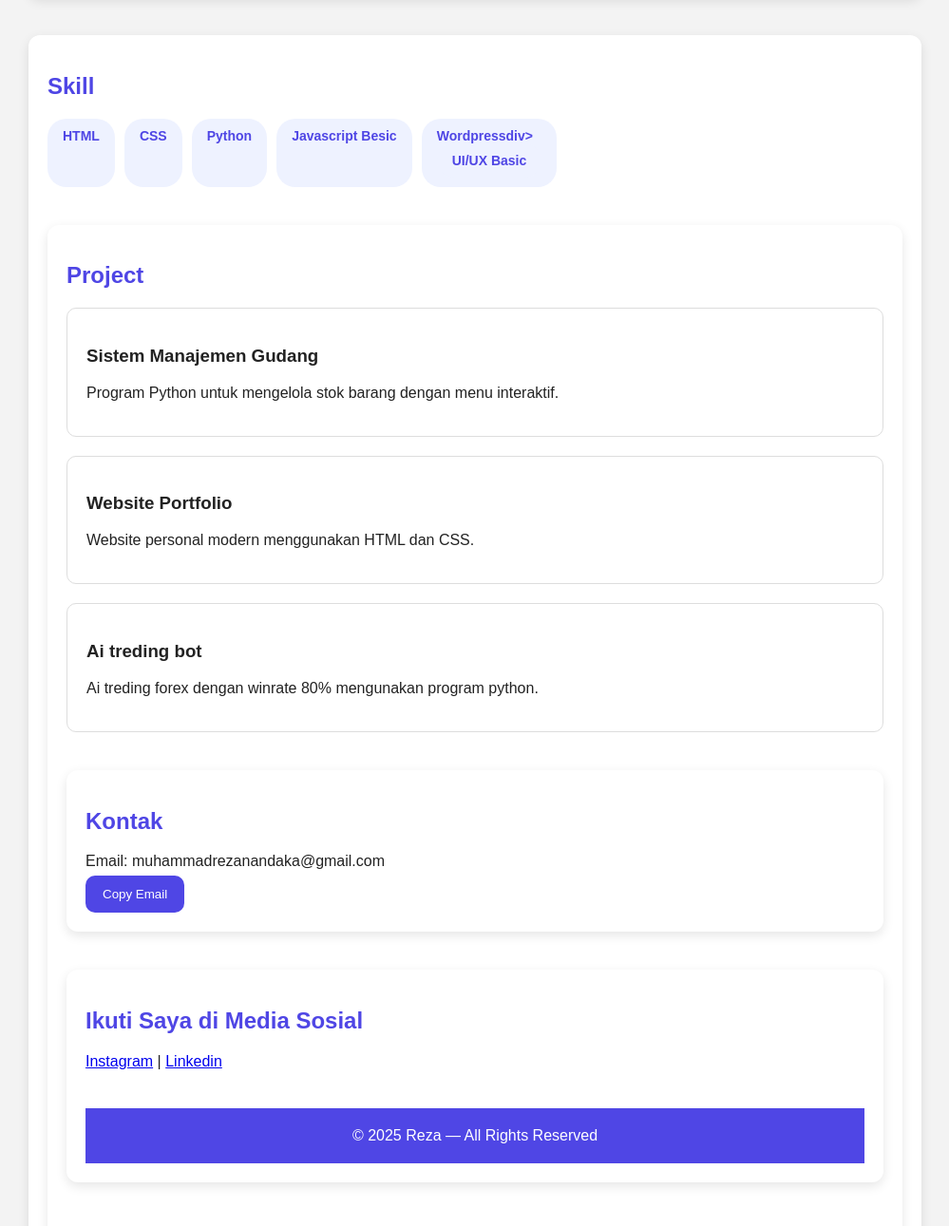
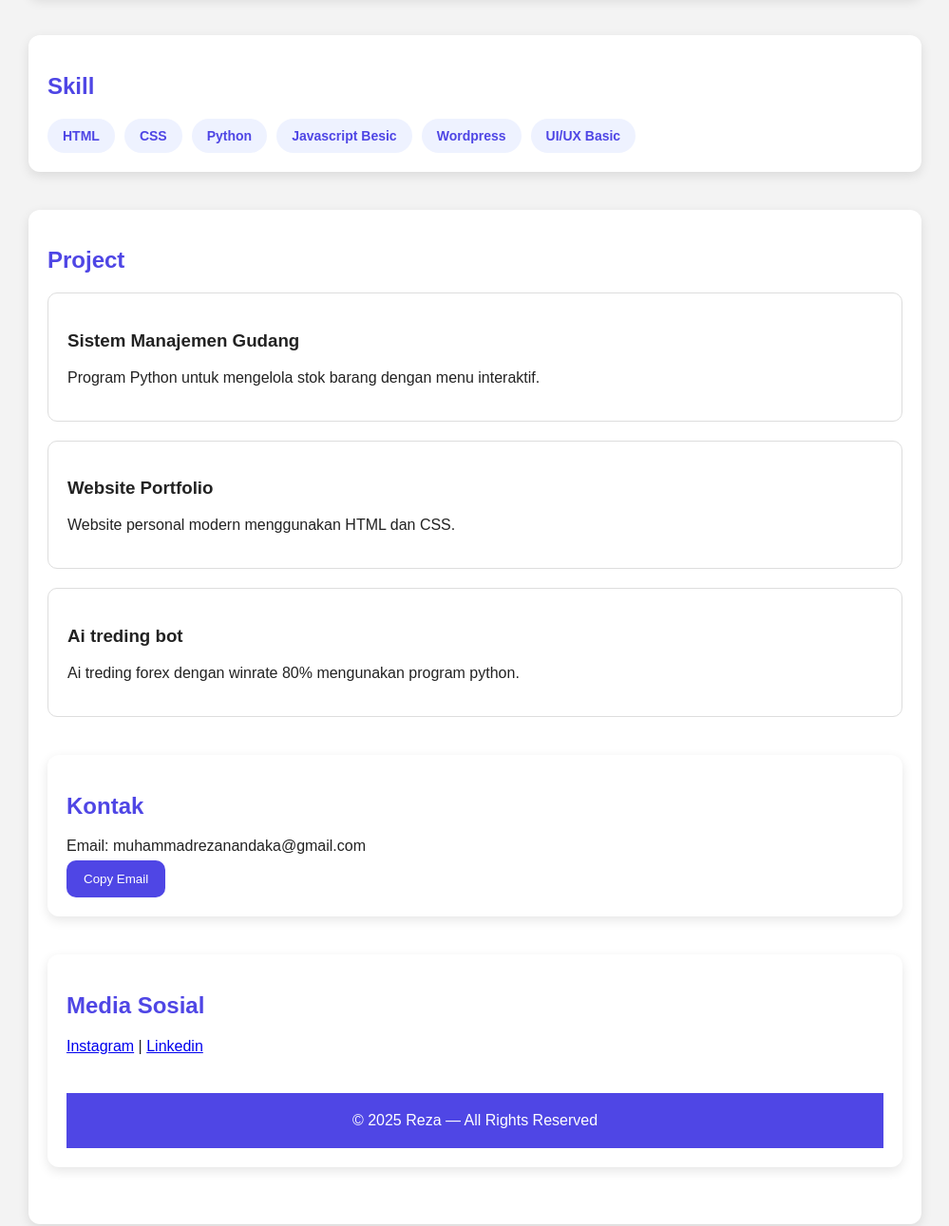
Before and after one commit to Reza-gif79/Web, a plain HTML site: page index.html in a window 1280 px wide. Shown: the part 449-1740 px from the top of the page at 95% size, without its empty margins (140-1139 px from the left). Drawn offline with Linux system fonts and the light colour scheme.

Commit message:
Update index.html

```diff
--- a/index.html
+++ b/index.html
@@ -173,7 +173,7 @@
             <div class="skill">CSS</div>
             <div class="skill">Python</div>
             <div class="skill">Javascript Besic</div>
-            <div class="skill">Wordpress</div_class>div>
+            <div class="skill">Wordpress</div>
             <div class="skill">UI/UX Basic</div>
         </div>
     </div>
@@ -199,7 +199,7 @@
         <button onclick="navigator.clipboard.writeText('muhammadrezanandaka@gmail.com')">Copy Email</button>
     </div>
          <div class ="container">
-        <h2>Ikuti Saya di Media Sosial</h2>
+        <h2>Media Sosial</h2>
         <p>
             <a href="https://www.instagram.com/muhammadrezanandaka/" target="_blank">Instagram</a> |
             <a href="https://www.linkedin.com/in/muhammad-reza-nandaka-123456789/" target="_blank">Linkedin</a>
```
